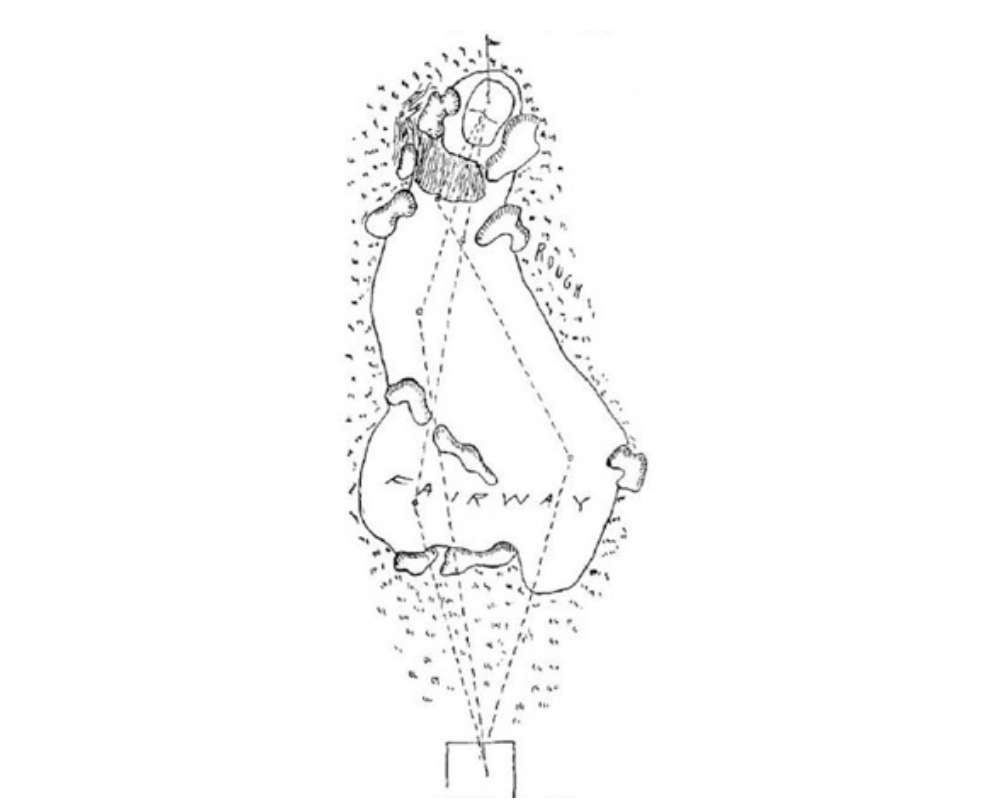
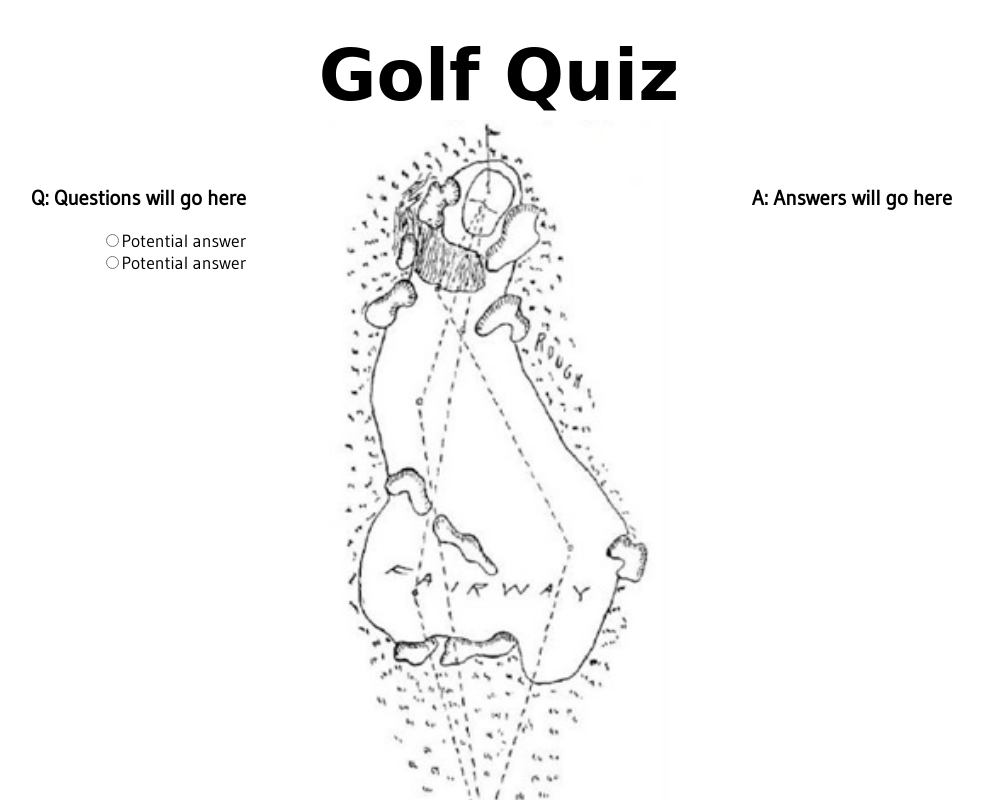
Before and after one commit to kpglide/quiz, a plain HTML site: page index.html in a window 1280 px wide. Shown: the whole page, without its empty margins (141-1124 px from the left). Drawn offline with Linux system fonts and the light colour scheme; a web font is replaced by a local one.

Commit message:
updated static version

```diff
--- a/index.html
+++ b/index.html
@@ -1,11 +1,21 @@
 <!DOCTYPE html>
 <html lang="en">
 <head>
+	<title>Golf Quiz</title>
 	<meta charset="UTF-8">
 	<title>Document</title>
 	<link href="styles.css" rel="stylesheet">
+	<link href='https://fonts.googleapis.com/css?family=Rancho' rel='stylesheet' type='text/css'>
+	<link href='https://fonts.googleapis.com/css?family=Gudea' rel='stylesheet' type='text/css'>
 </head>
 <body>
-
+	<header><h1 id="quiz-title">Golf Quiz</h1></header>
+	<div id="questions"><h3>Q: Questions will go here</h3>
+		<div id="answer-choices">
+			<input type="radio" name="option" class="option" value="0"><span class="answer">Potential answer</span><br>
+			<input type="radio" name="option" class="option" value="1"><span class="answer">Potential answer</span><br>
+		</div>
+	</div>
+	<div id="answers"><h3>A: Answers will go here</h3></div>
 </body>
 </html>
--- a/styles.css
+++ b/styles.css
@@ -1,7 +1,38 @@
 html {
     background-image: url("three_way_hole.jpg");
-    background-position: center top;
+    background-position: center 120px;
     background-repeat: no-repeat;
     background-size: auto 768px;
-    margin-top: 30px;
+    font-family: 'Gudea', sans-serif;
+    font-size: 110%;
 }
+
+h1 {
+	margin-top: 35px;
+	font-family: 'Rancho', cursive;
+	font-size: 400%;
+}
+
+#quiz-title {
+	text-align: center;
+}
+
+#questions {
+	float: left;
+	width: 30%;
+	text-align: right;
+}
+
+#answer-choices {
+	/*add styles*/
+}
+
+#spacer {
+	width: 35%;
+	display: inline-block;
+}
+
+#answers {
+	float: right;
+	width: 30%;
+}
```
